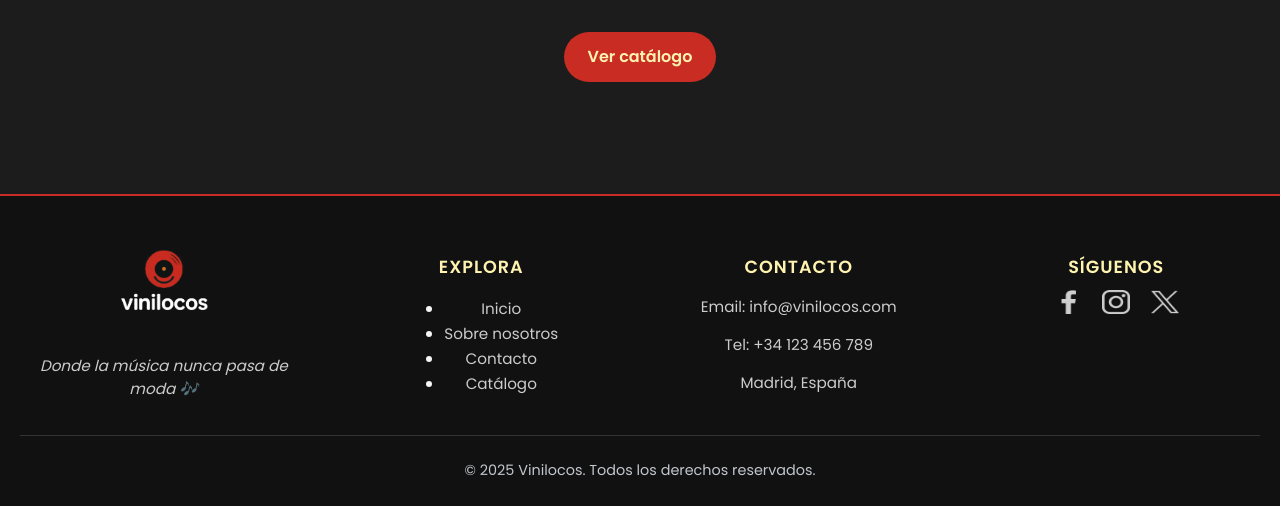
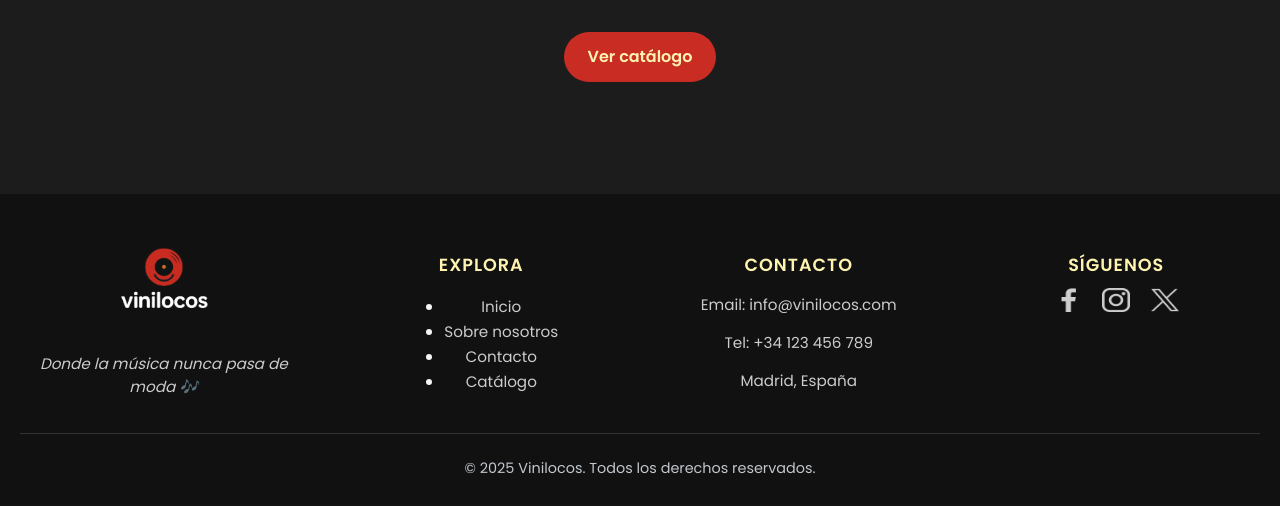
Before and after one commit to Angelsospedra/Vinilocos, a PHP site: page / in a window 1280 px wide. Shown: the part 846-1352 px from the top of the page. After the commit the page ends 1320 px from the top, so only its background shows below. Run offline with PHP 8.4, Linux system fonts and the light colour scheme.

Commit message:
Eliminamos border top del Footer

```diff
--- a/CSS/estilos.css
+++ b/CSS/estilos.css
@@ -180,7 +180,6 @@ header h2 {
   background-color: rgba(28, 28, 28, 0.9);
   padding: 2rem 1rem;
   text-align: center;
-  border-top: 2px solid var(--red);
   margin-top: 4rem;
 }
 
```
